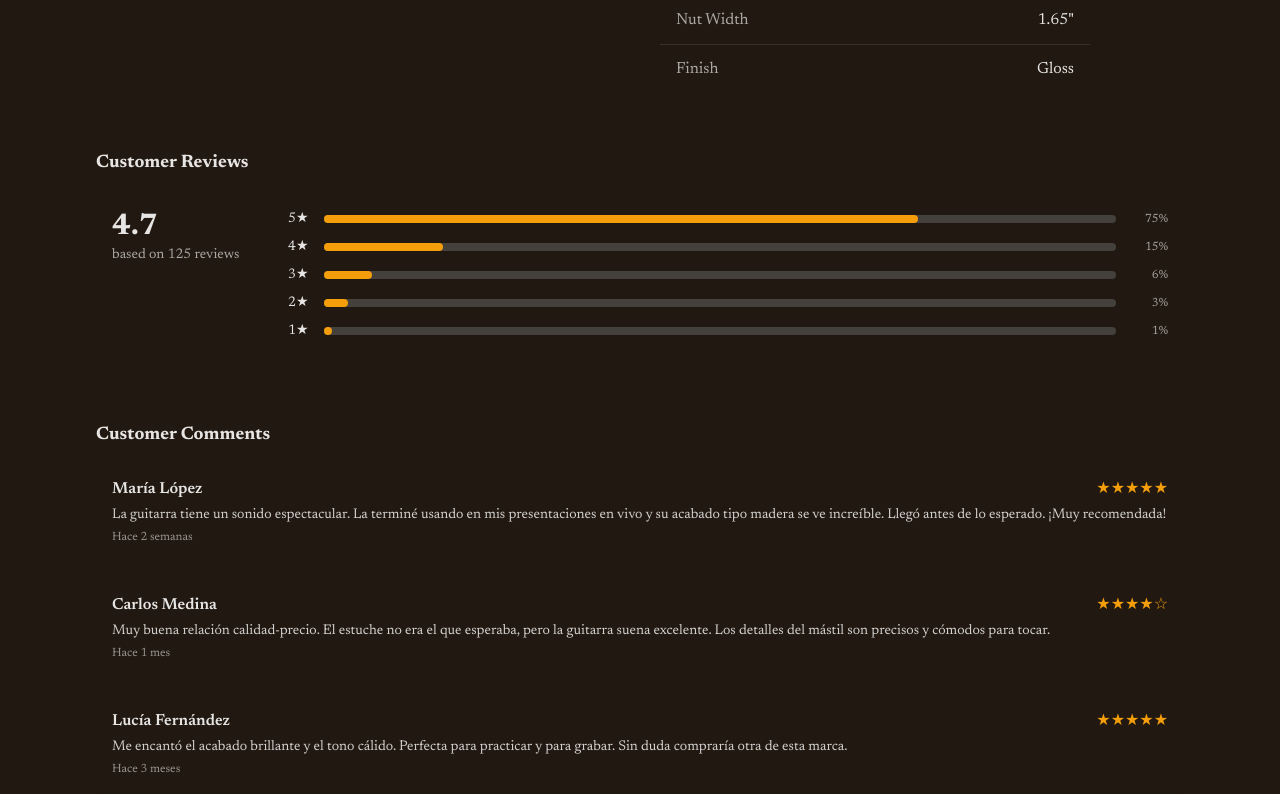
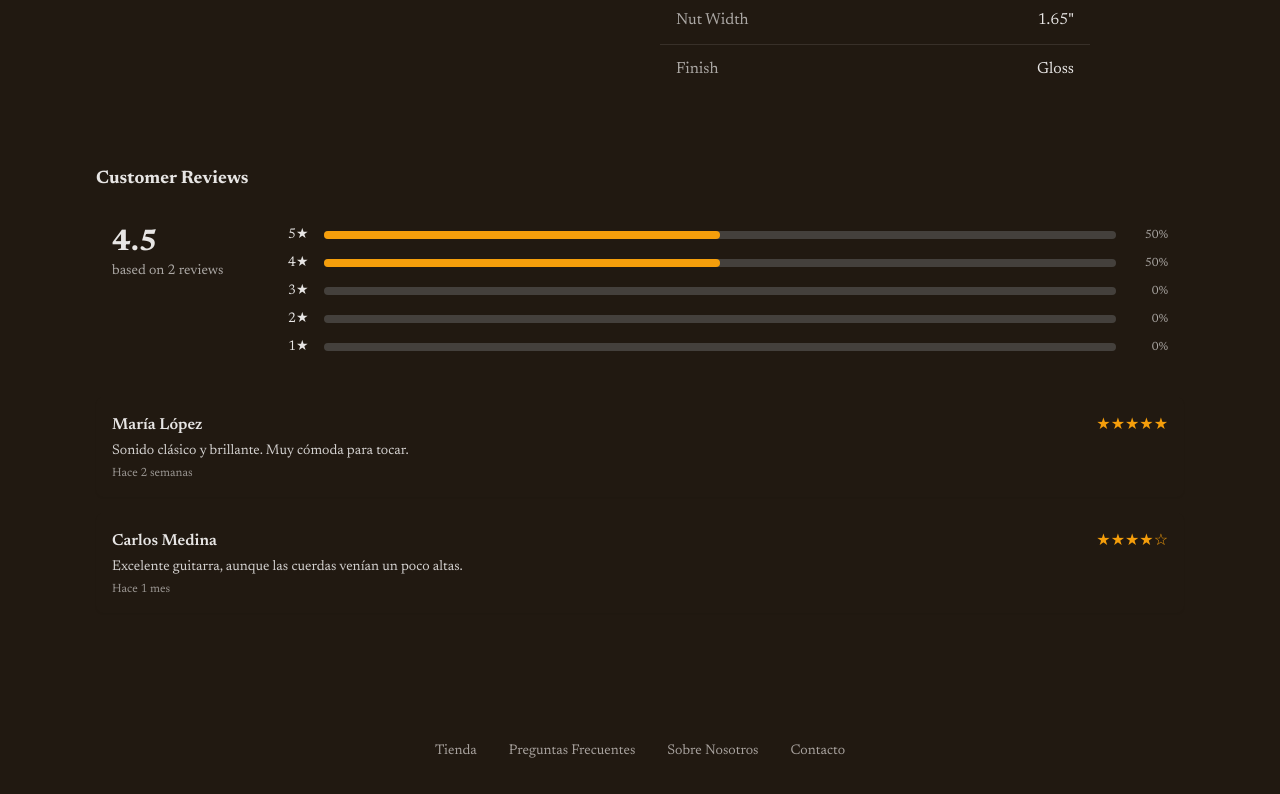
Before and after one commit to romanhubUADE/proyectoAPI_FRONT, a React (Vite) app in the folder React Fetch/client/: page /product/1 in a window 1280 px wide. Shown: the part 660-1454 px from the top of the page. Built offline with nearby package versions, Linux system fonts and the light colour scheme.

Commit message:
Reviews Mock Dinamicas

```diff
--- a/React Fetch/client/src/data/mockApi.js
+++ b/React Fetch/client/src/data/mockApi.js
@@ -31,6 +31,22 @@ const seed = [
     nutWidth: "1.65\"",
     finish: "Gloss",
     discount: 0,
+
+    reviews: [
+    {
+      user: "María López",
+      rating: 5,
+      comment: "Sonido clásico y brillante. Muy cómoda para tocar.",
+      date: "Hace 2 semanas",
+    },
+    {
+      user: "Carlos Medina",
+      rating: 4,
+      comment: "Excelente guitarra, aunque las cuerdas venían un poco altas.",
+      date: "Hace 1 mes",
+    }
+  ]
+
   },
   {
     id: "2",
@@ -58,6 +74,21 @@ const seed = [
     nutWidth: "1.695\"",
     finish: "Gloss",
     discount: 10,
+
+    reviews: [
+    {
+      user: "Josefina Casas",
+      rating: 5,
+      comment: "Acorde a los estándares de mi profesión.",
+      date: "Hace 2 semanas",
+    },
+    {
+      user: "Claudio Godio",
+      rating: 4,
+      comment: "GOD.",
+      date: "Hace 1 mes",
+    }
+  ]
   },
 
   // Acústica (una con stock 0 para ejemplo)
--- a/React Fetch/client/src/pages/ProductDetail.jsx
+++ b/React Fetch/client/src/pages/ProductDetail.jsx
@@ -121,88 +121,89 @@ return (
         </aside>
 
         {/* Reviews abajo, a todo el ancho */}
-        <section className="md:col-span-12">
-          <h2 className="mt-4 text-lg font-bold">Customer Reviews</h2>
+        <section className="md:col-span-12 mt-8">
+          <h2 className="text-lg font-bold mb-3">Customer Reviews</h2>
+
+          {/* Si hay reviews */}
+          {p.reviews && p.reviews.length > 0 ? (
+            <>
+              {/* Calificación promedio + distribución */}
+              {(() => {
+                const total = p.reviews.length;
+                const avg =
+                  p.reviews.reduce((sum, r) => sum + r.rating, 0) / total;
+                const counts = [5, 4, 3, 2, 1].map(
+                  (n) => p.reviews.filter((r) => r.rating === n).length
+                );
+                return (
                   <div className="mt-4 grid gap-4 rounded-lg border border-white/10 p-4 md:grid-cols-[160px,1fr]">
+                    {/* Promedio */}
                     <div>
-              <div className="text-3xl font-bold">4.7</div>
-              <div className="text-sm opacity-70">based on 125 reviews</div>
+                      <div className="text-3xl font-bold">
+                        {avg.toFixed(1)}
                       </div>
+                      <div className="text-sm opacity-70">
+                        based on {total} review{total !== 1 ? "s" : ""}
+                      </div>
+                    </div>
+
+                    {/* Barras por estrellas */}
                     <div className="space-y-2">
-              {[5, 4, 3, 2, 1].map((n, i) => (
-                <div key={n} className="flex items-center gap-3">
+                      {[5, 4, 3, 2, 1].map((n, i) => {
+                        const percent =
+                          total > 0 ? (counts[i] / total) * 100 : 0;
+                        return (
+                          <div
+                            key={n}
+                            className="flex items-center gap-3"
+                          >
                             <span className="w-6 text-sm">{n}★</span>
                             <div className="h-2 flex-1 rounded bg-stone-700">
                               <div
-                      className="h-2 rounded bg-amber-500"
-                      style={{ width: `${[75, 15, 6, 3, 1][i]}%` }}
+                                className="h-2 rounded bg-amber-500 transition-all"
+                                style={{ width: `${percent}%` }}
                               />
                             </div>
                             <span className="w-10 text-right text-xs opacity-70">
-                    {[75, 15, 6, 3, 1][i]}%
+                              {percent.toFixed(0)}%
                             </span>
+                          </div>
+                        );
+                      })}
+                    </div>
+                  </div>
+                );
+              })()}
+
+              {/* Lista de comentarios */}
+              <div className="mt-6 space-y-4">
+                {p.reviews.map((r, i) => (
+                  <div
+                    key={i}
+                    className="rounded-lg border border-white/10 p-4 shadow-sm"
+                  >
+                    <div className="flex items-center justify-between mb-1">
+                      <h4 className="font-semibold">{r.user}</h4>
+                      <div className="flex text-amber-500">
+                        {Array.from({ length: 5 }).map((_, idx) => (
+                          <span key={idx}>{idx < r.rating ? "★" : "☆"}</span>
+                        ))}
+                      </div>
+                    </div>
+                    <p className="text-sm opacity-90">{r.comment}</p>
+                    <p className="mt-1 text-xs opacity-60">{r.date}</p>
                   </div>
                 ))}
               </div>
+            </>
+          ) : (
+            // Si no hay reviews
+            <div className="rounded-lg border border-white/10 p-4 text-sm opacity-80">
+              Todavía no hay reseñas para este producto.
             </div>
+          )}
         </section>
 
-        {/* Reseñas de usuarios */}
-        <section className="md:col-span-12 mt-6">
-          <h3 className="text-lg font-bold mb-3">Customer Comments</h3>
-          <div className="space-y-4">
-            {/* Review 1 */}
-            <div className="rounded-lg border border-white/10 p-4 shadow-sm">
-              <div className="flex items-center justify-between mb-1">
-                <h4 className="font-semibold">María López</h4>
-                <div className="flex text-amber-500">
-                  {"★★★★★".split("").map((s, i) => (
-                    <span key={i}>{s}</span>
-                  ))}
-                </div>
-              </div>
-              <p className="text-sm opacity-90">
-                La guitarra tiene un sonido espectacular. La terminé usando en mis presentaciones en vivo
-                y su acabado tipo madera se ve increíble. Llegó antes de lo esperado. ¡Muy recomendada!
-              </p>
-              <p className="mt-1 text-xs opacity-60">Hace 2 semanas</p>
-            </div>
-
-            {/* Review 2 */}
-            <div className="rounded-lg border border-white/10 p-4 shadow-sm">
-              <div className="flex items-center justify-between mb-1">
-                <h4 className="font-semibold">Carlos Medina</h4>
-                <div className="flex text-amber-500">
-                  {"★★★★☆".split("").map((s, i) => (
-                    <span key={i}>{s}</span>
-                  ))}
-                </div>
-              </div>
-              <p className="text-sm opacity-90">
-                Muy buena relación calidad-precio. El estuche no era el que esperaba, pero la guitarra
-                suena excelente. Los detalles del mástil son precisos y cómodos para tocar.
-              </p>
-              <p className="mt-1 text-xs opacity-60">Hace 1 mes</p>
-            </div>
-
-            {/* Review 3 */}
-            <div className="rounded-lg border border-white/10 p-4 shadow-sm">
-              <div className="flex items-center justify-between mb-1">
-                <h4 className="font-semibold">Lucía Fernández</h4>
-                <div className="flex text-amber-500">
-                  {"★★★★★".split("").map((s, i) => (
-                    <span key={i}>{s}</span>
-                  ))}
-                </div>
-              </div>
-              <p className="text-sm opacity-90">
-                Me encantó el acabado brillante y el tono cálido. Perfecta para practicar y para grabar.
-                Sin duda compraría otra de esta marca.
-              </p>
-              <p className="mt-1 text-xs opacity-60">Hace 3 meses</p>
-            </div>
-          </div>
-        </section>
 
 
       </div>
```
Lines whose indentation alone changed are shown as unchanged.
